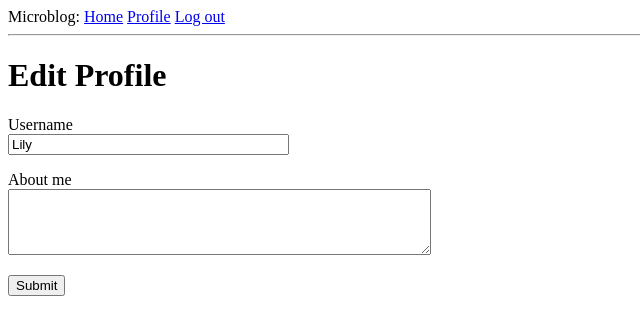
After one commit to Yjin232/flask_microblog, a Flask app: page /edit_profile in a window 1280 px wide. The commit adds this page. Shown: the top 335 px of the page, without its empty margins (0-640 px from the left). Run offline with Flask 2, Linux system fonts and the light colour scheme; a user stored in the database is signed in; data comes from the database, SQL or seed files in the repository; both versions use the stored data as it was after the commit.

Commit message:
ch6--User Profile edit Finished

```diff
--- a/app/forms.py
+++ b/app/forms.py
@@ -1,8 +1,8 @@
 #Author: Yicheng Jin
 #Date: 12/28/2021
 from flask_wtf import FlaskForm
-from wtforms import StringField, SubmitField, PasswordField, BooleanField
-from wtforms.validators import DataRequired, Email, EqualTo, ValidationError
+from wtforms import StringField, SubmitField, PasswordField, BooleanField, TextAreaField
+from wtforms.validators import DataRequired, Email, EqualTo, ValidationError, Length
 from app.models import User
 
 #登录表单
@@ -29,3 +29,10 @@ class RegistrationForm(FlaskForm):
         user = User.query.filter_by(email=email).first()
         if user is not None:
             raise ValidationError('Email already exists')
+
+
+#个人页面编辑表单
+class EditProfileForm(FlaskForm):
+    username = StringField('Username',validators=[DataRequired()])
+    about_me = TextAreaField('About me',validators=[Length(min=0,max=140)])
+    submit = SubmitField('Submit')
--- a/app/routes.py
+++ b/app/routes.py
@@ -1,12 +1,22 @@
 #Author: Yicheng Jin
 #Date: 12/28/2021
+from datetime import datetime
+
 from flask import request, render_template, redirect, flash, url_for
 from werkzeug.urls import url_parse
 
 from app import app, db
-from app.forms import LoginForm, RegistrationForm
+from app.forms import LoginForm, RegistrationForm, EditProfileForm
 from flask_login import current_user, login_user, logout_user, login_required
 from app.models import User
+
+#record the route time
+@app.before_request
+def before_request():
+    if current_user.is_authenticated:
+        current_user.last_seen = datetime.utcnow()
+        db.session.commit()
+
 #index routes
 @app.route('/')
 @app.route('/index')
@@ -80,3 +90,32 @@ def register():
         flash('Cong, Registration Succeed!')
         return redirect(url_for('login'))
     return render_template('register.html',title='Registration',form=form)
+
+#user info route
+@app.route('/user/<username>')
+@login_required
+def user(username):
+    user = User.query.filter_by(username=username).first_or_404()
+    posts = [
+        {'author':user,'body':'Test post #1'},
+        {'author':user,'body':'Test post #2'}
+    ]
+    return render_template('user.html',user=user,posts=posts)
+
+@app.route('/edit_profile',methods=['GET','POST'])
+@login_required
+def edit_profile():
+    form = EditProfileForm()
+    if form.validate_on_submit():
+        current_user.username = form.username.data
+        current_user.about_me = form.about_me.data
+        db.session.commit()
+
+        flash('Edited succeed')
+        return redirect(url_for('edit_profile'))
+
+    elif request.method == 'GET':
+        form.username.data = current_user.username
+        form.about_me.data = current_user.about_me
+
+    return render_template('edit_profile.html',title='Edit Profile',form=form)
--- /dev/null
+++ b/app/templates/_post.html
@@ -0,0 +1,6 @@
+<table>
+    <tr valign="top">
+        <td><img src="{{ post.author.avatar(36) }}"></td>
+        <td>{{ post.author.username }} says:<br>{{ post.body }}</td>
+    </tr>
+</table>
--- a/app/templates/base.html
+++ b/app/templates/base.html
@@ -16,6 +16,7 @@
         {% if current_user.is_anonymous %}
             <a href="{{ url_for('login') }}">Login</a>
         {% else %}
+            <a href="{{ url_for('user',username=current_user.username) }}">Profile</a>
             <a href="{{ url_for('logout') }}">Log out</a>
         {% endif %}
     </div>
--- /dev/null
+++ b/app/templates/edit_profile.html
@@ -0,0 +1,26 @@
+{% extends 'base.html' %}
+
+{% block content %}
+    <h1>Edit Profile</h1>
+    <form action="", method="post">
+        {{ form.hidden_tag() }}
+        <p>
+            {{ form.username.label }}<br>
+            {{ form.username(size=32) }}<br>
+            {% for error in form.username.errors %}
+                <span style="color:red">[{{ error }}]</span>
+            {% endfor %}
+        </p>
+        <p>
+            {{ form.about_me.label }}<br>
+            {{ form.about_me(cols=50, rows=4) }}<br>
+            {% for error in form.about_me.errors %}
+                <span style="color:red">[{{ error }}]</span>
+            {% endfor %}
+        </p>
+        <p>
+            {{ form.submit() }}
+        </p>
+    </form>
+
+{% endblock %}
```
Also changed, not shown: app/models.py (+9 -0 lines), app/templates/user.html (added, +31 -0 lines), migrations/versions/58b4a2f10571_new_field_in_user_model.py (added, +30 -0 lines), app.db.
